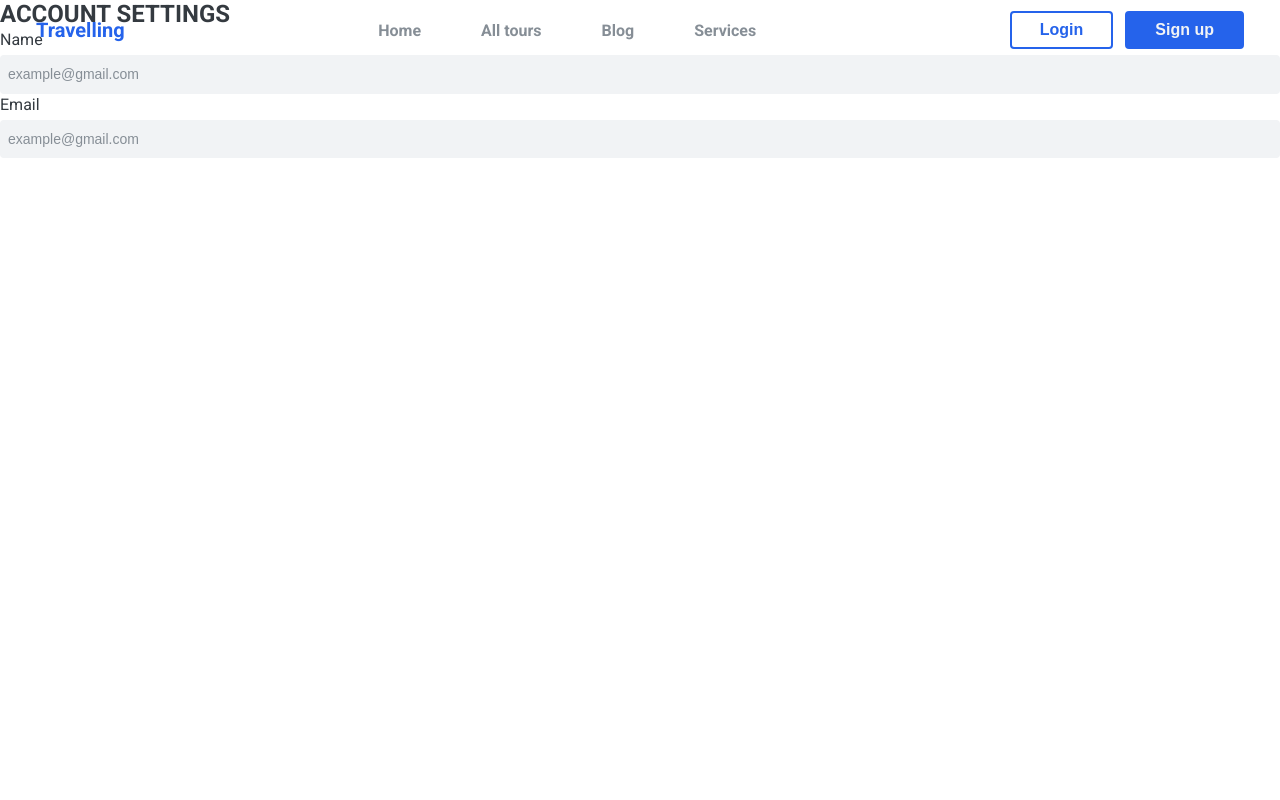
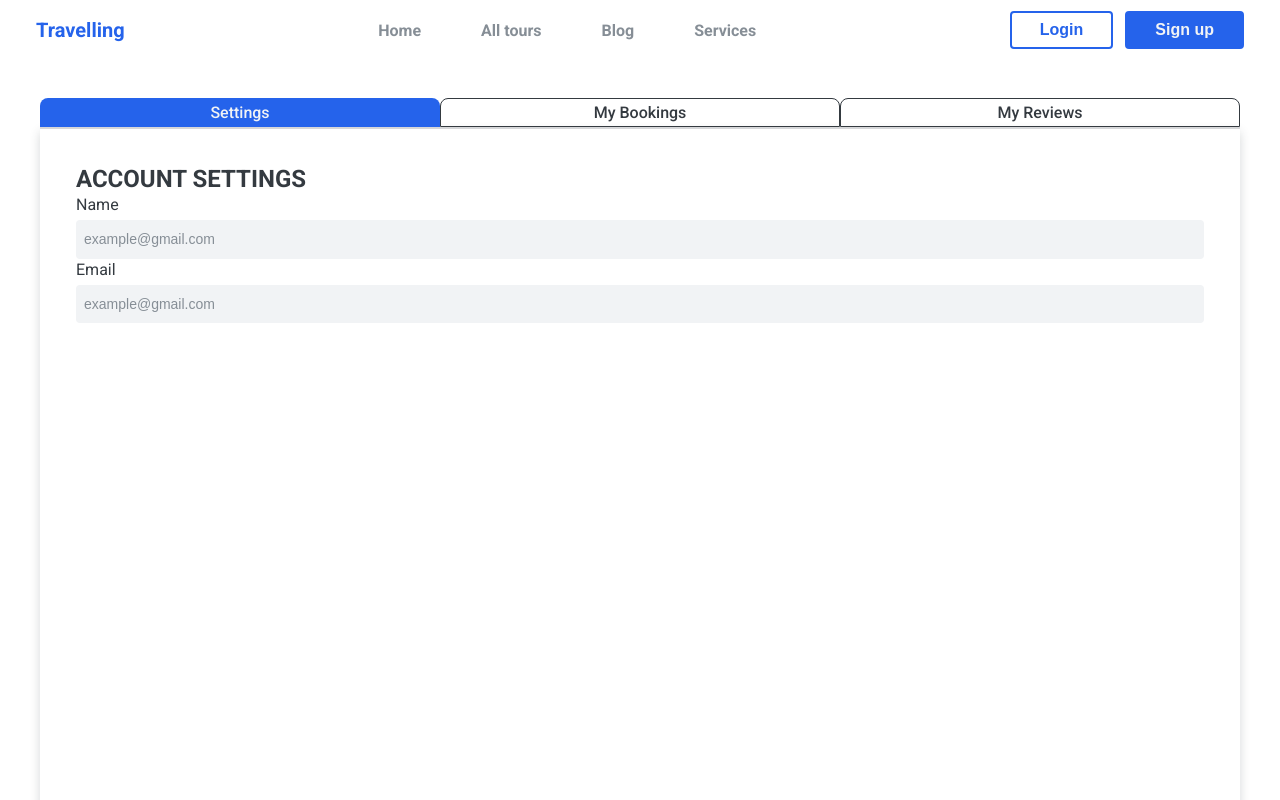
Before and after one commit to Harshal2742/travel-website, a React (Vite) app: page /me in a window 1280 px wide. Shown: the top 800 px of the page. Built offline with nearby package versions, Linux system fonts and the light colour scheme; no server answers.

Commit message:
Working on profile

```diff
--- a/src/App.tsx
+++ b/src/App.tsx
@@ -10,7 +10,10 @@ import { useEffect } from 'react';
 import { getCurrentUser } from './api/api';
 import { setCurrentUserLoginData } from './store/auth-slice';
 import Loader from './components/common/Loader';
-import ProfileSettings from './pages/ProfileSettings';
+import ProfileSettings from './components/profile/ProfileSettings';
+import Profile from './pages/Profile';
+import MyBookings from './components/profile/MyBookings';
+import MyReviews from './components/profile/MyReviews';
 
 function App() {
 	const showAuthModal = useAppSelector((state) => state.auth.showModal);
@@ -63,7 +66,11 @@ function App() {
 					<Route index element={<Home />} />
 					<Route path="/all-tours" element={<AllTours />} />
 					<Route path="/tour/:tourId" element={<Tour />} />
-					<Route path="/me" element={<ProfileSettings />} />
+					<Route path="/me" element={<Profile />}>
+						<Route index element={<ProfileSettings />} />
+						<Route path="my-bookings" element={<MyBookings />} />
+						<Route path="my-reviews" element={<MyReviews />} />
+					</Route>
 				</Routes>
 			</main>
 			<Footer />
--- a/src/components/Header.tsx
+++ b/src/components/Header.tsx
@@ -91,7 +91,12 @@ const Header = () => {
 					</button>
 				</div>
 			) : (
-				<div className="user-profile-box">
+				<div
+					className="user-profile-box"
+					onClick={() => {
+						navigation('/me');
+					}}
+				>
 					<img
 						className="current-user-img"
 						src={import.meta.env.VITE_USER_IMG_BASE_URL + currentUser?.photo}
--- /dev/null
+++ b/src/components/profile/MyBookings.tsx
@@ -0,0 +1,5 @@
+const MyBookings = (): JSX.Element => {
+	return <div>My bookings</div>;
+};
+
+export default MyBookings;
--- /dev/null
+++ b/src/components/profile/MyReviews.tsx
@@ -0,0 +1,4 @@
+const MyReviews = (): JSX.Element => {
+	return <div>My reviews</div>;
+};
+export default MyReviews;
--- /dev/null
+++ b/src/pages/Profile.tsx
@@ -0,0 +1,60 @@
+import { NavLink, Outlet, Route, Routes } from 'react-router-dom';
+
+const Profile = (): JSX.Element => {
+	return (
+		<section className="profile-section">
+			<div className="container">
+				<div>
+					<nav className="profile-nav-box">
+						<ul className="profile-navlist">
+							<li>
+								<NavLink
+									className={({isActive}) =>
+										isActive
+											? 'profile-navlink-active'
+											: 'profile-navlink-pending'
+									}
+									to={'/me'}
+									end
+								>
+									Settings
+								</NavLink>
+							</li>
+							<li>
+								<NavLink
+									className={({isActive}) =>
+										isActive
+											? 'profile-navlink-active'
+											: 'profile-navlink-pending'
+									}
+									to={'/me/my-bookings'}
+									end
+								>
+									My Bookings
+								</NavLink>
+							</li>
+							<li>
+								<NavLink
+									className={({isActive}) =>
+										isActive
+											? 'profile-navlink-active'
+											: 'profile-navlink-pending'
+									}
+									to={'/me/my-reviews'}
+									end
+								>
+									My Reviews
+								</NavLink>
+							</li>
+						</ul>
+					</nav>
+				</div>
+				<div className='profile-page'>
+					<Outlet />
+				</div>
+			</div>
+		</section>
+	);
+};
+
+export default Profile;
--- a/src/style/components/profile/_profile.scss
+++ b/src/style/components/profile/_profile.scss
@@ -1,19 +1,50 @@
 @use '../../colors' as *;
 
 .profile-section {
-	padding: 8rem;
+	padding: 9.8rem 0rem;
 }
 
-.profile-navigation-menu {
-	background-image: linear-gradient(
-		to right,
-		rgba($color: $primary, $alpha: 0.8),
-		$primary-s1
-	);
-	min-height: 90vh;
-	padding: 4.8rem;
+.profile-nav-box {
+	// border-bottom: 2px solid $gray-4;
 }
 
+.profile-navlist {
+	list-style: none;
+	display: flex;
+	justify-content: space-between;
+
+	li {
+		flex: 1;
+		text-align: center;
+	}
+}
+
+.profile-navlink {
+	text-decoration: none;
+	font-weight: 500;
+	font-size: 1.6rem;
+	width: 100%;
+	display: inline-block;
+	border-top-left-radius: 0.8rem;
+	border-top-right-radius: 0.8rem;
+	padding: 0.4rem 0rem;
+	border: 1px solid transparent;
+	&-active {
+		@extend .profile-navlink;
+		background-color: $primary;
+		color: $gray-1;
+		padding: 0.4rem 0rem;
+	}
+
+	&-pending {
+		@extend .profile-navlink;
+		color: $gray-4;
+		border-color: $gray-4;
+	}
+}
 .profile-page {
-	grid-column: 2/-1;
+	padding: 3.6rem;
+	border-top: 2px solid rgba($color: $gray-4, $alpha: 0.2);
+	box-shadow: 0 0.5rem 1rem rgba($color: $gray-4, $alpha: 0.2);
+	min-height: 85vh;
 }
```
Also changed, not shown: src/components/profile/ProfileSettings.tsx (renamed from src/pages/ProfileSettings.tsx).
